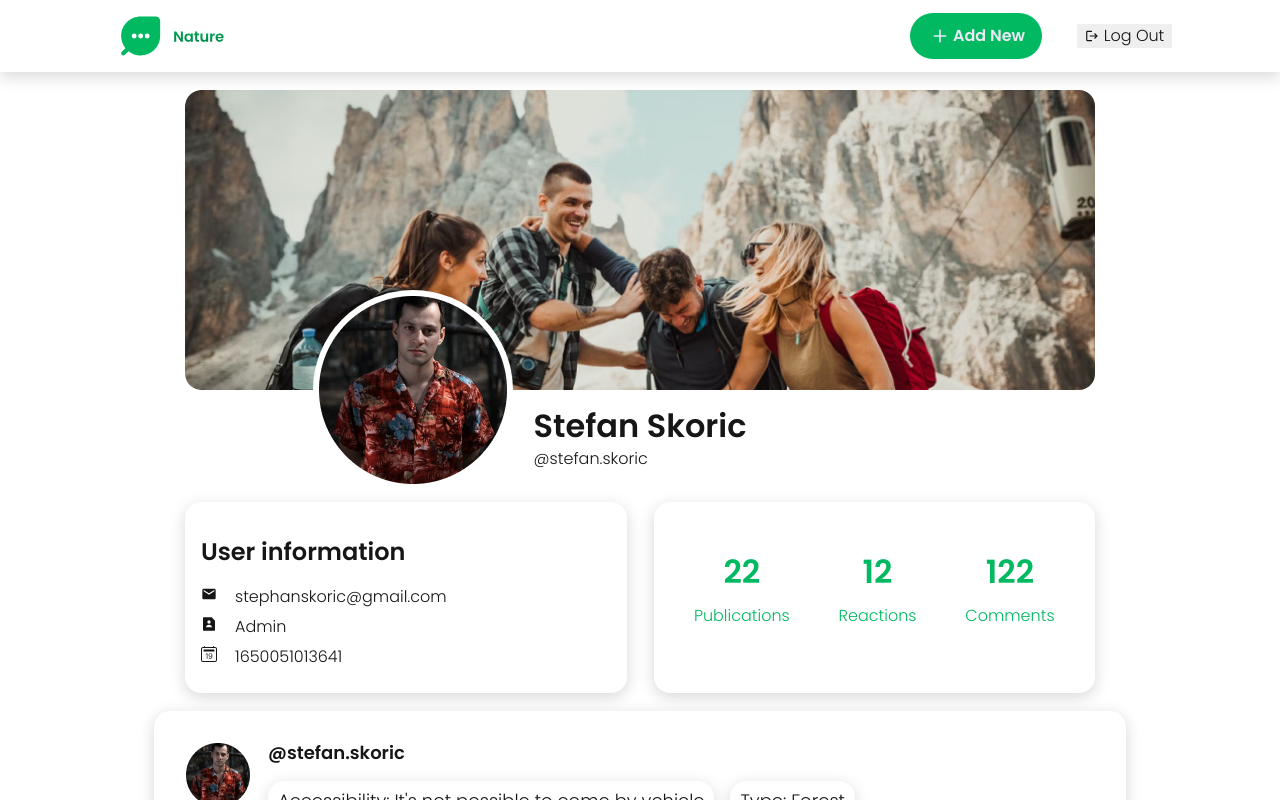
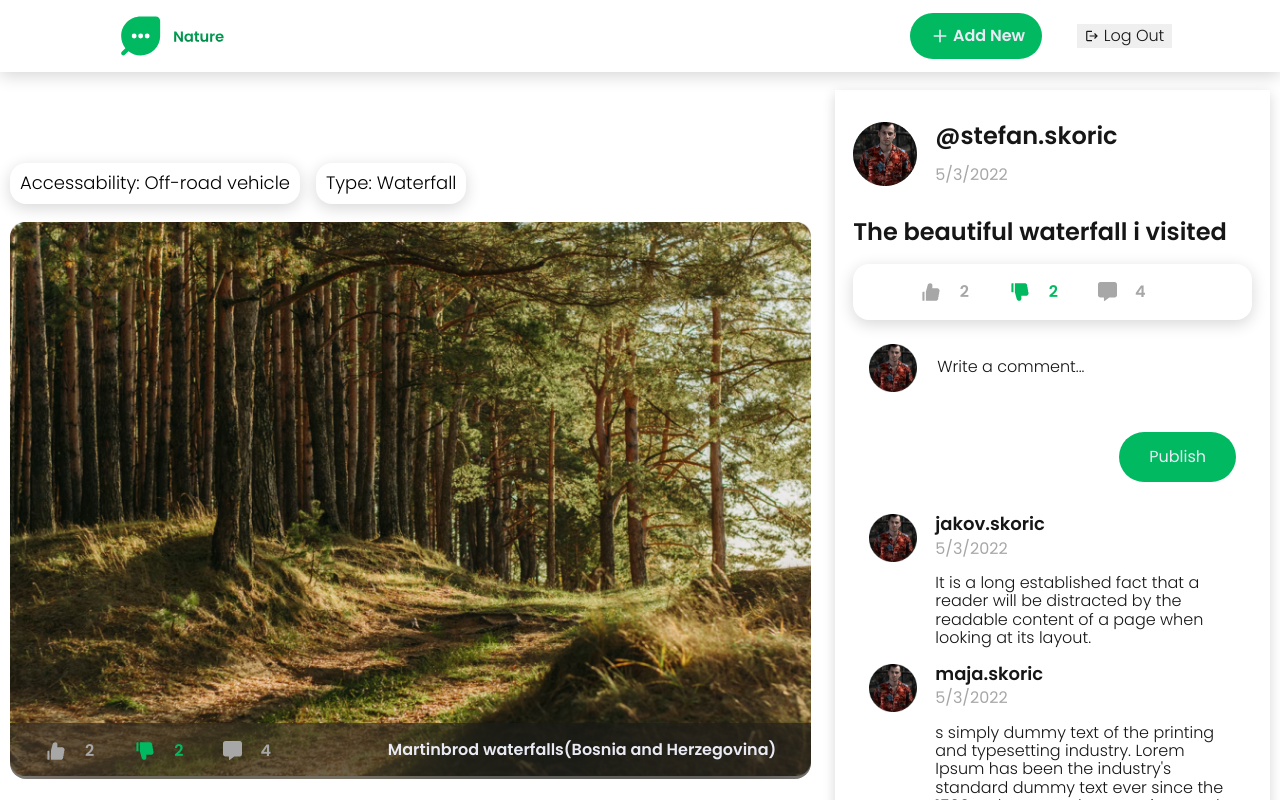
Before and after one commit to stefanskoricdev/nature-social-media, a React (Create React App) app: page / in a window 1280 px wide. Shown: the top 800 px of the page. Built offline with nearby package versions, Linux system fonts and the light colour scheme.

Commit message:
Fix small styling issues in ViewPost component.

```diff
--- a/src/App.js
+++ b/src/App.js
@@ -15,8 +15,9 @@
 
   return (
     <section className={styles.App}>
+      {/* <Register /> */}
       <Layout>
-        <Profile />
+        <ViewPost />
       </Layout>
     </section>
   );
--- a/src/pages/ViewPost/ViewPost.module.scss
+++ b/src/pages/ViewPost/ViewPost.module.scss
@@ -52,6 +52,7 @@
                 }
 
                 .PostLocation {
+                    margin: 0;
                     font-size: 1.6rem;
                     font-weight: 600;
                     color: $whiteish;
@@ -63,8 +64,9 @@
     .ViewPostRightContent {
         width: 42rem;
         max-width: calc(100% - 2.4rem);
-        padding: 3.2rem 1.8rem 1.8rem 0;
+        padding: 3.2rem 1.8rem 1.8rem 1.8rem;
         margin-left: 2.4rem;
+        box-shadow: 0 4px 12px $boxShadow;
         color: $darkGray;
 
         .ViewPostHeader {
```
